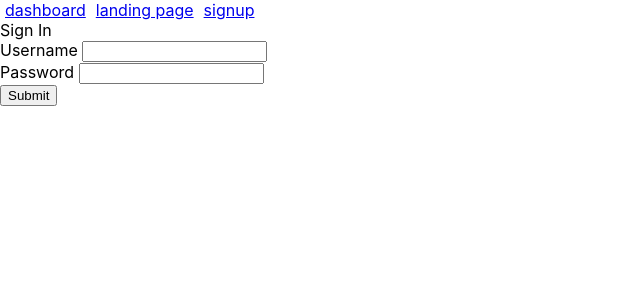
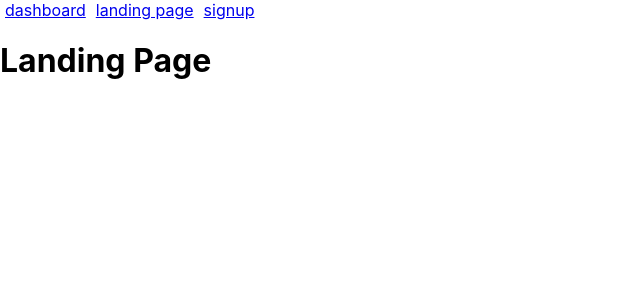
Before and after one commit to chingu-voyages/v40-toucans-team-02, a React (Create React App) app in the folder client/: page /landing in a window 1280 px wide. Shown: the top 300 px of the page, without its empty margins (0-640 px from the left). Built offline with nearby package versions, Linux system fonts and the light colour scheme.

Commit message:
add SignUp.css file

```diff
--- a/client/src/components/LandingPage.jsx
+++ b/client/src/components/LandingPage.jsx
@@ -1,7 +1,5 @@
 import React, { useState } from "react";
 import ReactDOM from "react-dom";
-
-
 
 function LandingPage() {
   // React States
@@ -12,17 +10,17 @@ function LandingPage() {
   const database = [
     {
       username: "user1",
-      password: "pass1"
+      password: "pass1",
     },
     {
       username: "user2",
-      password: "pass2"
-    }
+      password: "pass2",
+    },
   ];
 
   const errors = {
     uname: "invalid username",
-    pass: "invalid password"
+    pass: "invalid password",
   };
 
   const handleSubmit = (event) => {
@@ -77,10 +75,7 @@ function LandingPage() {
 
   return (
     <div className="app">
-      <div className="login-form">
-        <div className="title">Sign In</div>
-        {isSubmitted ? <div>User is successfully logged in</div> : renderForm}
-      </div>
+      <h1>Landing Page</h1>
     </div>
   );
 }
--- /dev/null
+++ b/client/src/components/SignUp.css
@@ -0,0 +1 @@
+/* Add SignUp Styling */
--- a/client/src/styles.css
+++ b/client/src/styles.css
@@ -1,4 +1,4 @@
-*{
+/* *{
   box-sizing: border-box;
 }
 
@@ -73,3 +73,4 @@ input[type="submit"]:hover {
   gap: 8px;
   margin: 10px;
 }
+ */
```
